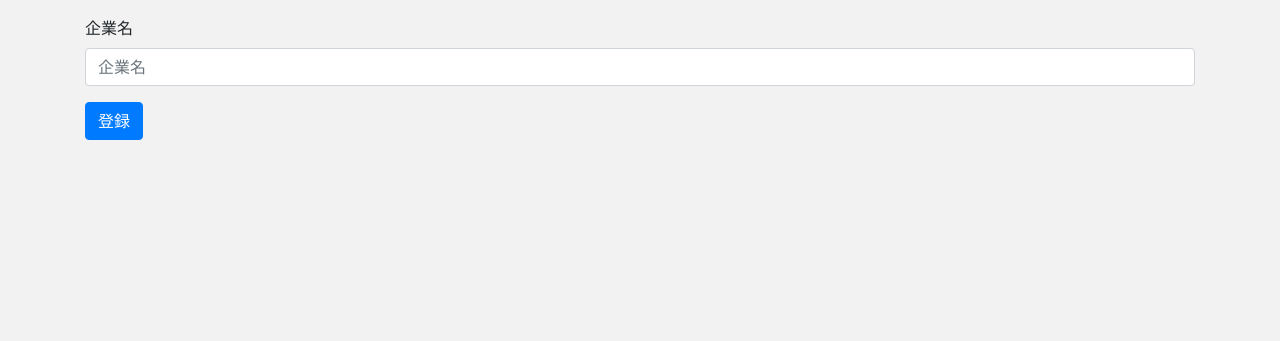
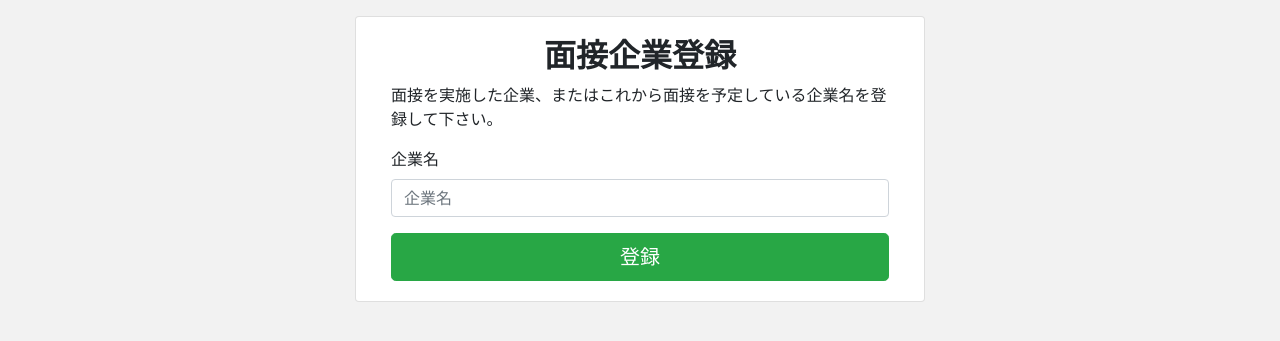
Before and after one commit to kimura121212/jobchange, a Django app: page /company/register in a window 1280 px wide. Shown: the part 56-397 px from the top of the page. Run offline with Django 3.2, Linux system fonts and the light colour scheme; some libraries are stand-ins or nearby versions.

Commit message:
企業登録・変更・削除スタイル修正

```diff
--- a/company/templates/company/company_register.html
+++ b/company/templates/company/company_register.html
@@ -1,5 +1,10 @@
 {% extends "register/base_auth.html" %}
 {% block content %}
+<div class="row">
+    <div class="card col-md-6 margin_auto">
+        <div class="card-body">
+            <h2 class="login_title">面接企業登録</h2>
+            <p>面接を実施した企業、またはこれから面接を予定している企業名を登録して下さい。</p>
             <form method="post" action="">
             {% csrf_token %}
               <div class="form-group">
@@ -7,6 +12,9 @@
                   <label for="company_name">{{form.company_name.label}}</label>
                   {{form.company_name}}
               </div>
-  <button type="submit" class="btn btn-primary">登録</button>
+              <button type="submit" class="btn btn-success btn-lg btn-block">登録</button>
             </form>
+        </div>
+    </div>
+</div>
 {% endblock %}
```
Also changed, not shown: company/templates/company/company_delete_complete.html (+9 -2 lines), company/templates/company/company_register_complete.html (+9 -2 lines), company/templates/company/company_update.html (+9 -1 lines), company/templates/company/company_update_complete.html (+9 -2 lines). Lines whose indentation alone changed are shown as unchanged.
